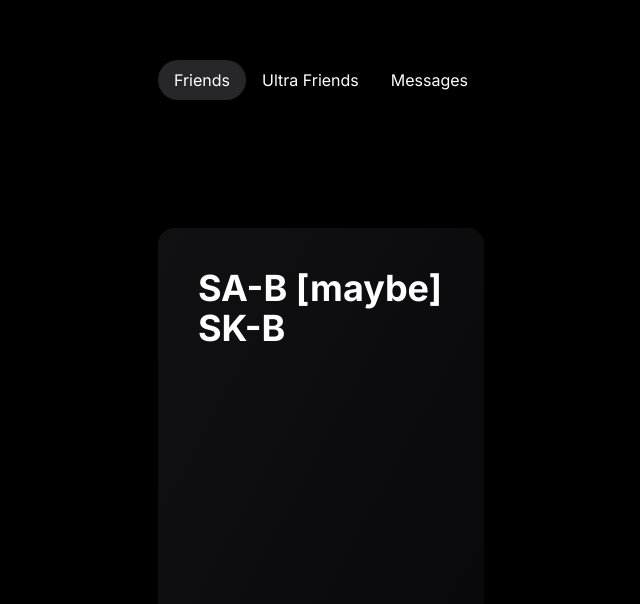
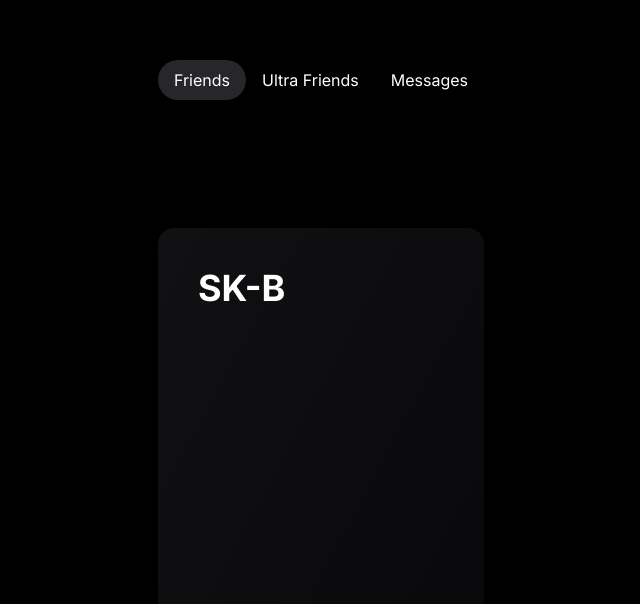
Before and after one commit to advAltTsx/axer, a Next.js app: page / in a window 1280 px wide. Shown: the part 196-800 px from the top of the page, without its empty margins (319-959 px from the left). Built offline with nearby package versions, Linux system fonts and the light colour scheme.

Commit message:
Update page.tsx

```diff
--- a/app/page.tsx
+++ b/app/page.tsx
@@ -44,8 +44,7 @@ export default function Home() {
           <p className=" text-white">SA-B</p>
           <p className=" text-white">SA-B</p> */}
 
-          <p className=" text-white">SA-B [maybe]</p>
-          <p className=" text-white">SK-B</p>
+                    <p className=" text-white">SK-B</p>
                   </div>
       ),
     },
```
